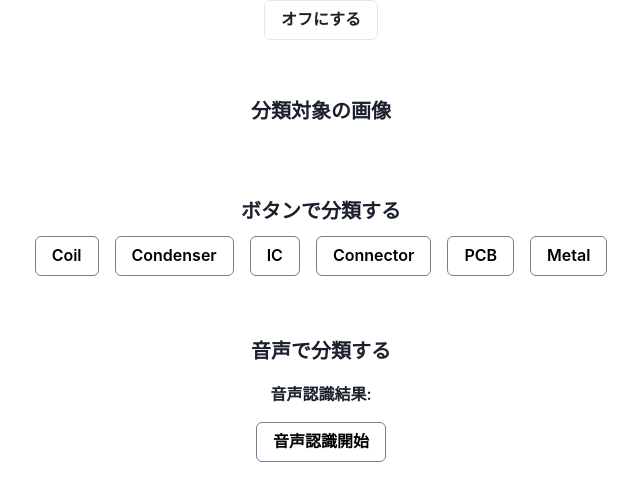
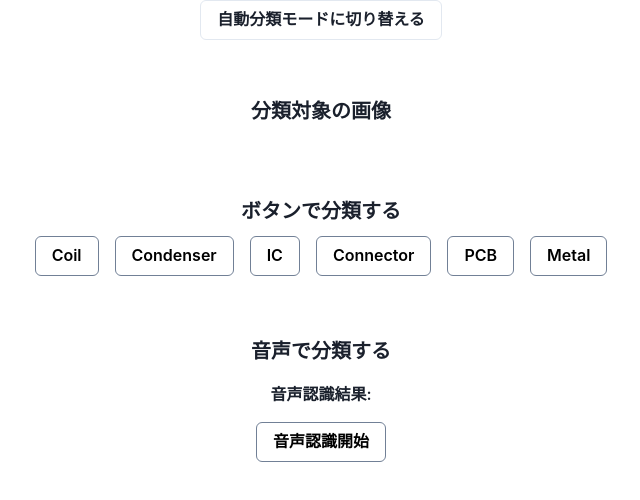
Before and after one commit to enbanbunbun123/lab, a React (Create React App) app in the folder frontend/: page / in a window 1280 px wide. Shown: the top 500 px of the page, without its empty margins (319-959 px from the left). Built offline with nearby package versions, Linux system fonts and the light colour scheme; no server answers.

Commit message:
feat: ボタンのステータスによって、ページを切り替えて表示する

```diff
--- a/frontend/src/App.tsx
+++ b/frontend/src/App.tsx
@@ -127,9 +127,11 @@ const App = () => {
   return (
     <Box className="app">
       <Button onClick={toggleDisplay} variant="outline" mb={4}>
-        {isOn ? "オフにする" : "オンにする"}
+        {isOn ? "自動分類モードに切り替える" : "手動分類モードに切り替える"}
       </Button>
 
+      {isOn ? (
+        <>
           <Text fontSize="xl" fontWeight="bold" mb={4} margin="40px 0 10px">
             分類対象の画像
           </Text>
@@ -227,6 +229,10 @@ const App = () => {
               音声認識開始
             </Button>
           </VStack>
+        </>
+      ) : (
+        <></>
+      )}
     </Box>
   );
 };
```
Lines whose indentation alone changed are shown as unchanged.
